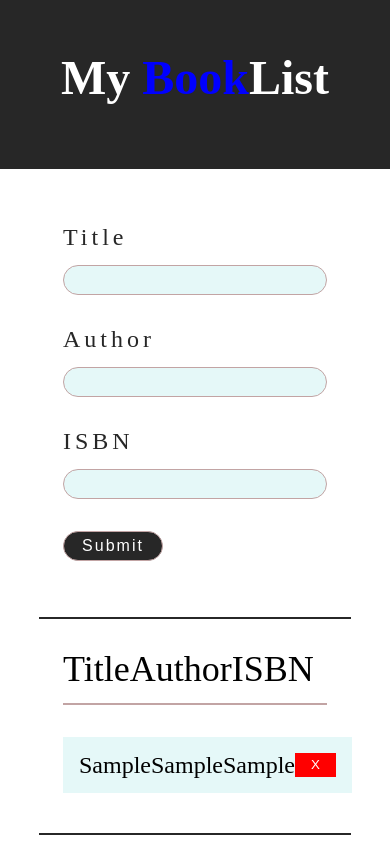
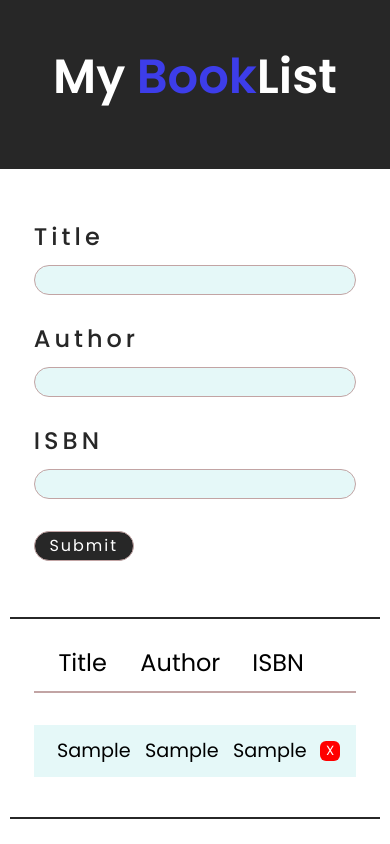
Before and after one commit to kashifcap/BooklistApp, a plain HTML site: page index.html in a window 390 px wide. Both pictures are taken after typing "Sample", "Sample", "Sample" into the empty fields and a click on the input "Submit". Drawn offline with Linux system fonts and the light colour scheme.

Commit message:
Added local storage and made it responsive

```diff
--- a/index.html
+++ b/index.html
@@ -4,6 +4,11 @@
     <meta charset="UTF-8" />
     <meta http-equiv="X-UA-Compatible" content="IE=edge" />
     <meta name="viewport" content="width=device-width, initial-scale=1.0" />
+    <link rel="preconnect" href="https://fonts.gstatic.com" />
+    <link
+      href="https://fonts.googleapis.com/css2?family=Poppins:wght@400;500;600&display=swap"
+      rel="stylesheet"
+    />
     <link rel="stylesheet" href="./static/main.css" />
     <title>Book List App</title>
   </head>
--- a/static/main.css
+++ b/static/main.css
@@ -2,6 +2,7 @@
   margin: 0;
   padding: 0;
   box-sizing: border-box;
+  font-family: "Poppins", sans-serif;
 }
 
 header {
@@ -24,7 +25,7 @@ h2 {
 }
 
 .color-name {
-  color: blue;
+  color: rgb(61, 61, 233);
 }
 
 main {
@@ -95,11 +96,13 @@ main {
 }
 
 .remove {
-  max-width: 50%;
+  max-width: 50px;
+  max-height: 50px;
   padding: 0 1rem;
   background-color: red;
   color: #fff;
   border: none;
+  border-radius: 6px;
 }
 
 .message {
@@ -128,7 +131,39 @@ main {
 }
 
 @media screen and (max-width: 768px) {
+  header {
+    padding: 1rem;
+  }
+  main {
+    width: 95%;
+  }
   .remove {
-    max-width: 100%;
+    max-width: 40px;
+    max-height: 40px;
+    padding: 0;
+  }
+  .booklist-header {
+    font-size: 1rem;
+    text-align: center;
+  }
+  .item {
+    font-size: 0.8rem;
+  }
+  .remove {
+    margin-left: 6px;
+  }
+  .message {
+    width: 80%;
+    padding-left: 1.5rem;
+    font-size: 1rem;
+    font-weight: 500;
+  }
+
+  .success {
+    padding: 0.4rem 0 0.4rem 1rem;
+  }
+
+  .danger {
+    padding: 0.4rem 0 0.4rem 1rem;
   }
 }
--- a/static/main.js
+++ b/static/main.js
@@ -1,8 +1,7 @@
-// Selectors
-
 state = {
   bookList: [],
 };
+// Selectors
 
 const form = document.querySelector(".bookform");
 const titleInput = document.getElementById("book-name");
@@ -11,6 +10,7 @@ const codeInput = document.getElementById("book-id");
 const messageBox = document.querySelector(".message");
 const bookSectionContainer = document.querySelector(".book-list");
 const bookListCOntainer = document.querySelector(".item-container");
+const removeBtn = document.querySelector(".remove");
 
 const clearInputs = function () {
   titleInput.value = "";
@@ -37,28 +37,64 @@ form.addEventListener("submit", function (e) {
   const title = titleInput.value;
   const author = authorInput.value;
   const isbn = codeInput.value;
-  state.bookList.push({
+  addItem({
     title,
     author,
     isbn,
   });
   clearInputs();
-  reset();
-  loadList();
-  messageAlert("Booklist Added", "success");
+  render();
+  messageAlert("Book Added", "success");
 });
 
-const reset = function () {
+bookListCOntainer.addEventListener("click", function (e) {
+  const btn = e.target.closest(".remove");
+  if (!btn) return;
+  const id = btn.parentElement.dataset.id;
+  const el = state.bookList.filter((item) => item.id === id)[0];
+  deleteItem(el);
+  render();
+  messageAlert("Book Removed", "danger");
+});
+
+const addItem = function (item) {
+  const id = (Date.now() + "").slice(-10);
+  item = {
+    id,
+    title: item.title,
+    author: item.author,
+    isbn: item.isbn,
+  };
+  state.bookList.push(item);
+  localStorage.setItem("booklist", JSON.stringify(state.bookList));
+};
+
+const deleteItem = function (item) {
+  state.bookList.splice(state.bookList.indexOf(item), 1);
+  localStorage.setItem("booklist", JSON.stringify(state.bookList));
+};
+
+const loadList = function () {
+  const mylist = localStorage.getItem("booklist");
+  if (!mylist) return;
+  state.bookList = JSON.parse(mylist);
+};
+
+const render = function () {
   if (state.bookList.length) {
     bookSectionContainer.classList.remove("hidden");
     bookListCOntainer.innerHTML = "";
+    renderlist();
+  } else {
+    bookListCOntainer.innerHTML = "";
+    bookSectionContainer.classList.add("hidden");
   }
 };
 
-const loadList = function () {
+const renderlist = function () {
   const markup = state.bookList
     .map((book) => {
-      const mark = `<div class="item">
+      const mark = `<div class="item" data-id="${book.id}">
             <h2 class="name">${book.title}</h2>
             <h2 class="author">${book.author}</h2>
             <h2 class="id">${book.isbn}</h2>
@@ -72,10 +108,9 @@ const loadList = function () {
   bookListCOntainer.insertAdjacentHTML("afterbegin", markup);
 };
 
-const renderlist = function () {};
-
 const init = function () {
   loadList();
-  reset();
-  renderlist();
+  render();
 };
+
+init();
```
